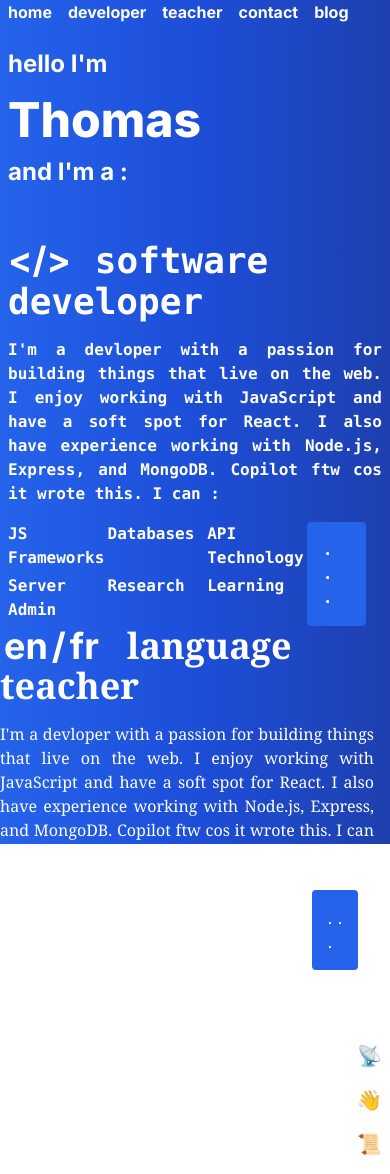
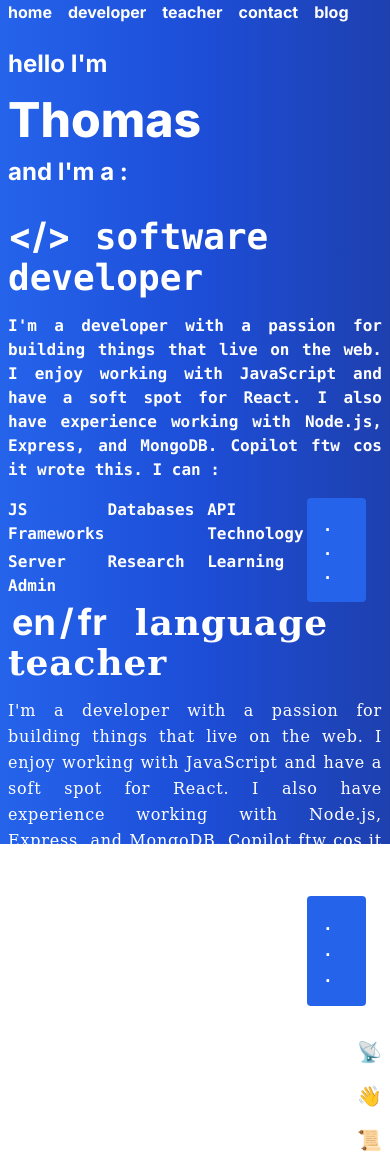
Before and after one commit to teasmade/teallen-front, a Next.js app: page / in a window 390 px wide. Built offline with nearby package versions, Linux system fonts and the light colour scheme.

Commit message:
font: slab-serif custom font stack

```diff
--- a/app/page.tsx
+++ b/app/page.tsx
@@ -4,7 +4,7 @@
   return (
     <main className="pt-12 h-screen flex flex-col items-center bg-gradient-to-r from-blue-600 via-blue-700 to-blue-800">
       <div className="w-full flex-grow flex flex-col group">
-        <section className="grid grid-rows-4 lg:grid-rows-none lg:grid-cols-7 justify-items-center pl-2 lg:pl-0 transition-all duration-600 ease-in-out hover:opacity-100">
+        <section className="grid grid-rows-3 lg:grid-rows-none lg:grid-cols-7 justify-items-center pl-2 lg:pl-0 transition-all duration-600 ease-in-out hover:opacity-100">
           <span className="justify-self-start text-2xl lg:text-4xl font-bold text-white lg:opacity-0 group-hover:opacity-100 duration-1000 ease-in-out 2xl:pl-8 lg:col-start-2 2xl:col-start-3">
             {"hello I'm"}
           </span>
@@ -24,7 +24,7 @@
           </span>
         </section>
 
-        <nav className="w-full flex-grow flex flex-col lg:grid lg:grid-cols-home justify-between lg:justify-items-center lg:mt-36 items-start text-white font-bold transition-all duration-700 ease-in-out">
+        <nav className="w-full flex-grow flex flex-col lg:grid lg:grid-cols-home justify-between lg:justify-items-center mt-6 lg:mt-36 items-start text-white font-bold transition-all duration-700 ease-in-out">
           <div className="hidden lg:block py-2 w-full text-6xl bg-blue-700 duration-700 text-center lg:opacity-0 group-hover:opacity-100">
             <span className="opacity-0">*</span>
           </div>
@@ -40,7 +40,7 @@
             <div className="lg:absolute mt-4 lg:mt-0 lg:left-0 pr-2 lg:px-8 lg:py-4 lg:rounded text-base lg:opacity-0 lg:group-hover/dev:opacity-100 lg:group-hover/dev:bg-blue-700 duration-700 ease-in-out font-mono text-justify">
               <div className="mb-4">
                 {
-                  "I'm a devloper with a passion for building things that live on the web. I enjoy working with JavaScript and have a soft spot for React. I also have experience working with Node.js, Express, and MongoDB. Copilot ftw cos it wrote this. I can :"
+                  "I'm a developer with a passion for building things that live on the web. I enjoy working with JavaScript and have a soft spot for React. I also have experience working with Node.js, Express, and MongoDB. Copilot ftw cos it wrote this. I can :"
                 }
               </div>
               <div className="flex flex-row justify-between">
@@ -61,7 +61,7 @@
           <div className="hidden lg:block py-2 w-full text-6xl bg-blue-700 text-center lg:opacity-0 group-hover:opacity-100 duration-700">
             <span className="opacity-0">*</span>
           </div>
-          <div className="text-4xl lg:text-6xl self-end lg:self-auto lg:relative pr-2 lg:px-6 lg:py-2 pb-16 lg:block group/teach lg:group-hover:bg-blue-700 duration-700">
+          <div className="text-4xl lg:text-6xl self-end lg:self-auto lg:relative pl-2 lg:px-6 lg:py-2 pb-8 lg:block group/teach lg:group-hover:bg-blue-700 duration-700">
             <div className="lg:flex lg:flex-row">
               <span className="opacity-100 lg:group-hover:opacity-100 transition-all duration-1000 ease-in-out lg:group-hover:bg-blue-600 lg:px-4 rounded">
                 <span className="lg:relative lg:bottom-[2px]">
@@ -70,27 +70,29 @@
                   <span className="text-4xl lg:text-5xl mx-1">fr</span>
                 </span>
               </span>
-              <span className="lg:opacity-0 group-hover:opacity-100 transition-all duration-1000 ease-in-out lg:text-3xl xl:text-4xl text-4xl font-serif font-semibold pl-6 lg:pl-0 lg:ml-4">
+              <span className="lg:opacity-0 group-hover:opacity-100 transition-all duration-1000 ease-in-out lg:text-3xl xl:text-4xl text-4xl font-slab font-semibold tracking-wide pl-6 lg:pl-0 lg:ml-4">
                 {'language teacher'}
               </span>
             </div>
-            <div className="lg:absolute mt-4 lg:mt-0 lg:left-0 pr-2 lg:px-8 lg:py-4 lg:rounded text-base lg:opacity-0 lg:group-hover/teach:opacity-100 lg:group-hover/teach:bg-blue-700 duration-700 ease-in-out font-serif font-medium text-justify">
+            <div className="lg:absolute mt-4 lg:mt-0 lg:left-0 pr-2 lg:px-8 lg:py-4 lg:rounded text-base lg:opacity-0 lg:group-hover/teach:opacity-100 lg:group-hover/teach:bg-blue-700 duration-700 ease-in-out font-slab font-medium antialiased tracking-wider leading-relaxed text-justify">
               <div className="mb-4">
                 {
-                  "I'm a devloper with a passion for building things that live on the web. I enjoy working with JavaScript and have a soft spot for React. I also have experience working with Node.js, Express, and MongoDB. Copilot ftw cos it wrote this. I can :"
+                  "I'm a developer with a passion for building things that live on the web. I enjoy working with JavaScript and have a soft spot for React. I also have experience working with Node.js, Express, and MongoDB. Copilot ftw cos it wrote this. I can :"
                 }
               </div>
               <div className="flex flex-row justify-between">
                 <div className="grow grid grid-rows-2 grid-cols-3 lg:grid-rows-3 lg:grid-cols-2 place-items-stretch">
-                  <div>JS Frameworks</div>
-                  <div>Databases</div>
-                  <div>API Technology</div>
-                  <div>Server Admin</div>
+                  <div>Teaching</div>
+                  <div>Teaching</div>
+                  <div>Teaching</div>
+                  <div>Teaching Admin</div>
                   <div>Research</div>
                   <div>Learning</div>
                 </div>
                 <div className="flex flex-row items-center pr-4">
-                  <span className="bg-blue-600 p-4 rounded">. . .</span>
+                  <span className="bg-blue-600 p-4 rounded font-mono font-bold">
+                    . . .
+                  </span>
                 </div>
               </div>
             </div>
--- a/tailwind.config.ts
+++ b/tailwind.config.ts
@@ -9,6 +9,16 @@
   ],
   theme: {
     extend: {
+      fontFamily: {
+        slab: [
+          '"Rockwell"',
+          '"Rockwell Nova"',
+          '"Roboto Slab"',
+          '"DejaVu Serif"',
+          '"Sitka Small"',
+          '"serif"',
+        ],
+      },
       gridTemplateColumns: {
         // Simple 18 column grid to allow for 2 / 3 column layouts
         '18': 'repeat(18, minmax(0, 1fr))',
```
